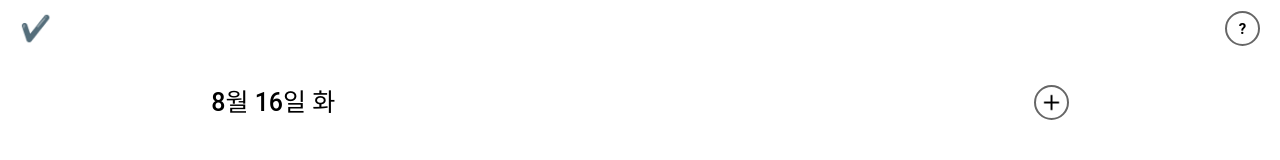
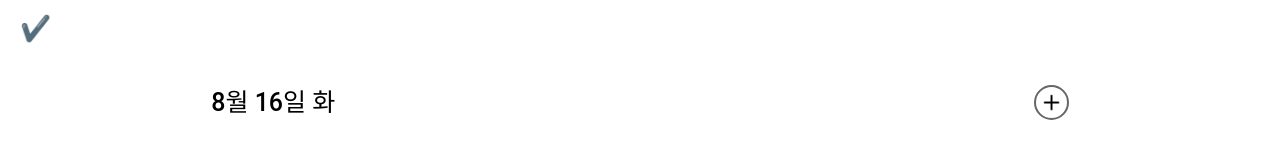
Before and after one commit to joepasss/todo, a React (Create React App) app: page / in a window 1280 px wide. Shown: the top 160 px of the page. Built offline with nearby package versions, Linux system fonts and the light colour scheme.

Commit message:
remove circleBtn in Home.tsx

```diff
--- a/src/pages/home/Home.tsx
+++ b/src/pages/home/Home.tsx
@@ -2,14 +2,13 @@ import './home.scss';
 
 import TodoStateProvider from '../../context/TodoState';
 import Header from '../../components/header/Header';
-import CircleBtn from '../../components/circleBtn/CircleBtn';
 import List from '../../components/list/List';
 
 export function Home() {
   return (
     <TodoStateProvider>
       <section className='home container'>
-        <Header content={'✔️'} trailler={<CircleBtn content='?' />} />
+        <Header content={'✔️'} />
         <List />
       </section>
     </TodoStateProvider>
```
